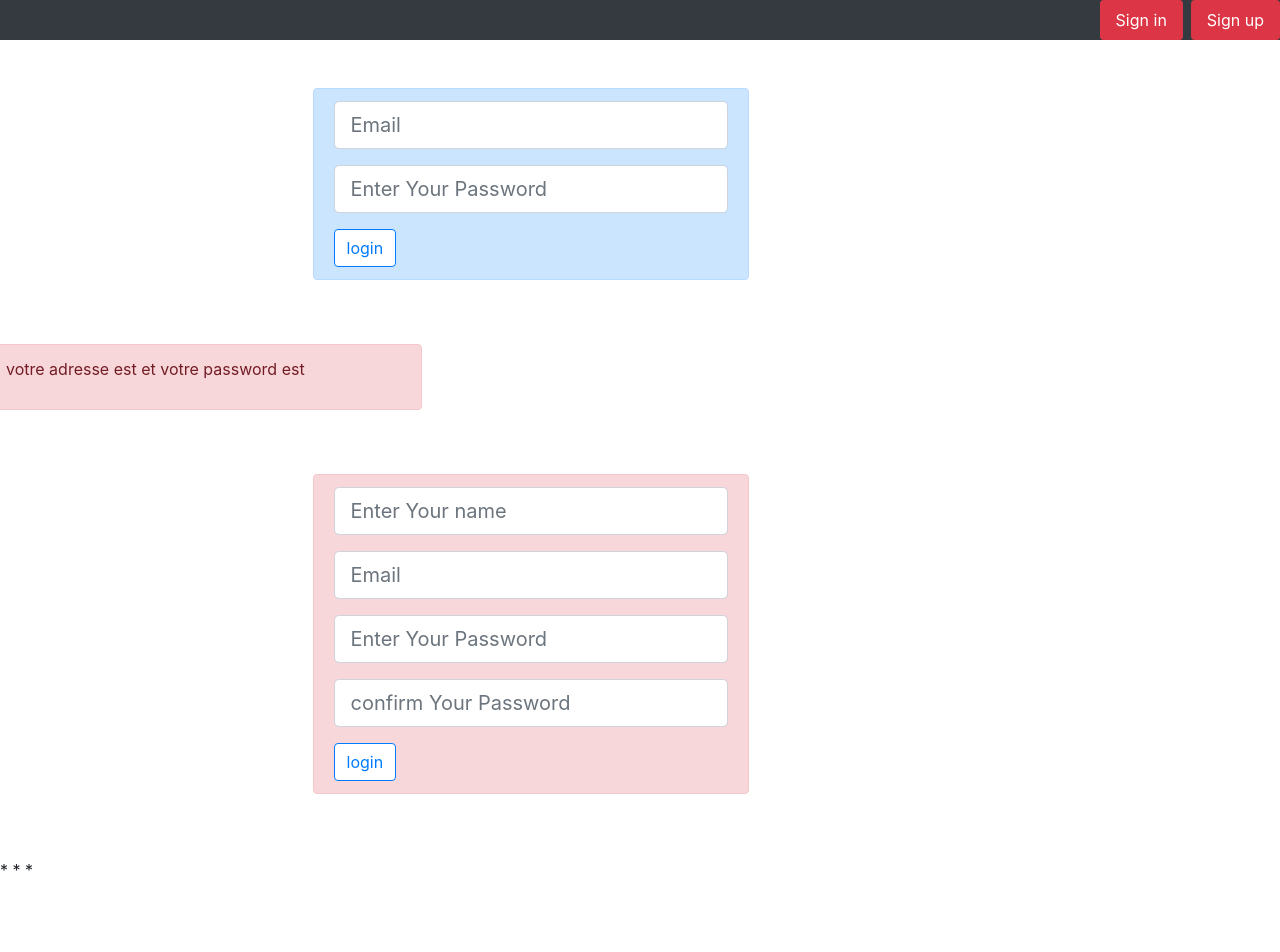
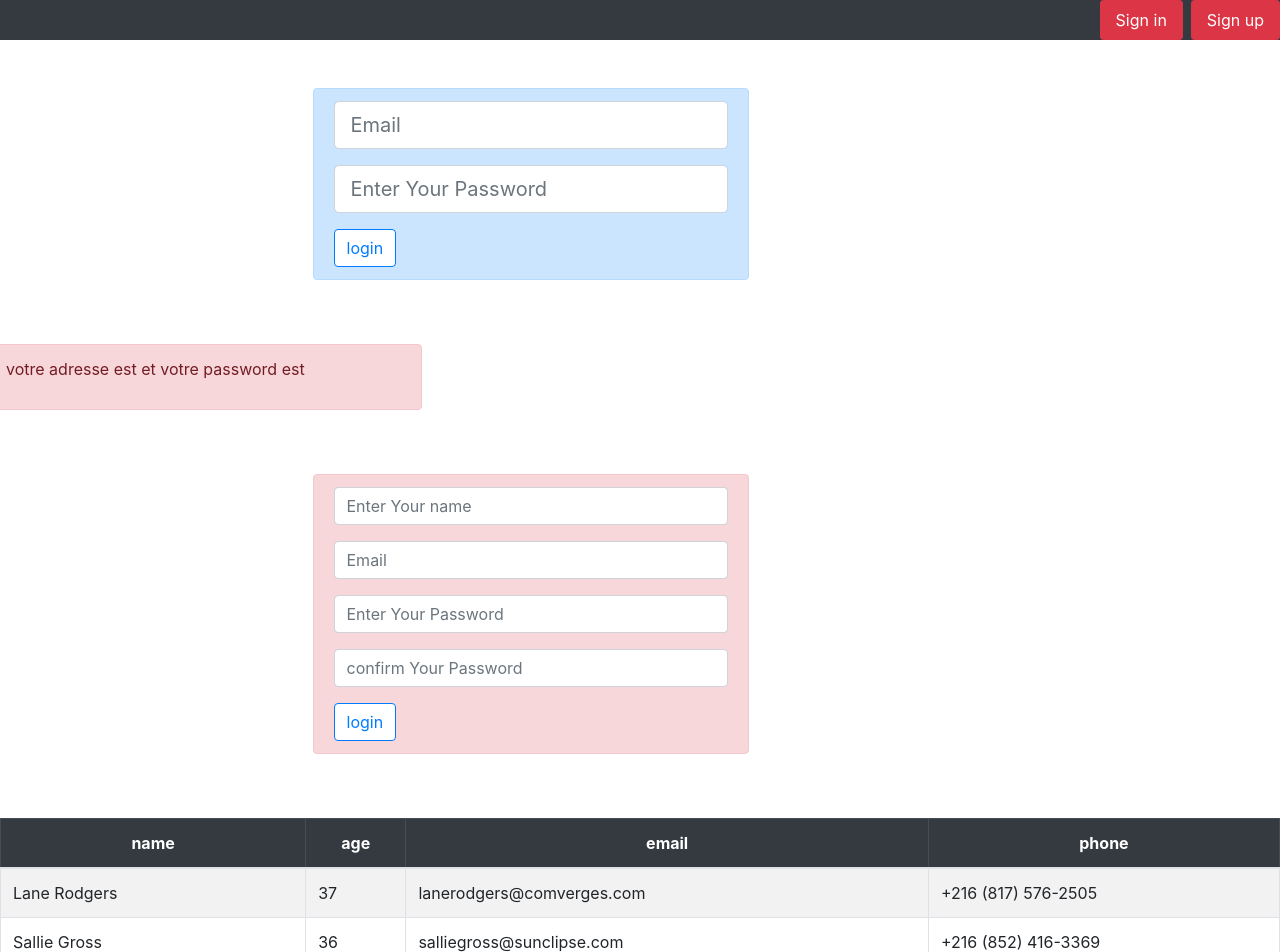
Before and after one commit to marwensghair95/angular1, an Angular app: page / in a window 1280 px wide. Shown: the top 952 px of the page. Before the commit the page ends 898 px from the top, so only its background shows below. Built offline with nearby package versions, Linux system fonts and the light colour scheme.

Commit message:
table user

```diff
--- a/src/app/login/login.component.ts
+++ b/src/app/login/login.component.ts
@@ -6,8 +6,8 @@ import { Component, OnInit } from '@angular/core';
   styleUrls: ['./login.component.css']
 })
 export class LoginComponent implements OnInit {
-public email: any= "";
-public pass: any= "" ;
+public email: String= "";
+public pass: String= "" ;
 
   constructor() { }
 
--- a/src/app/regiter/regiter.component.html
+++ b/src/app/regiter/regiter.component.html
@@ -4,25 +4,42 @@
 <div class="offset-md-3 col-6 col-md-4 alert alert-danger">
     <form>
         <div class="form-group">
-            <input class="form-control form-control-lg"  [(ngModel)]="username" name="email" type="email" placeholder="Enter Your name">
+            <input class="form-control " [ngClass]="{'is-invalid':submitted && username.length < 8,'is-valid':submitted && username.length > 8}"  [(ngModel)]="username" name="email" type="email" placeholder="Enter Your name">
         </div>
         <div class="form-group">
-            <input class="form-control form-control-lg"  [(ngModel)]="mail" name="email" type="email" placeholder="Email">
+            <input class="form-control" [ngClass]="{'is-valid':submitted && mail.indexOf('@')>1 && mail.indexOf('.')>1,'is-invalid':submitted && mail.indexOf('@')<1 && mail.indexOf('.')<1}"  [(ngModel)]="mail" name="email" type="email" placeholder="Email">
         </div>
         <div class="form-group">
-            <input class="form-control form-control-lg"  [(ngModel)]="passw" name="pass" type="password" placeholder="Enter Your Password">
+            <input class="form-control" [ngClass]="{'is-valid': submitted && passw.length >8 }" [(ngModel)]="passw" name="pass" type="password" placeholder="Enter Your Password">
         </div>
         <div class="form-group">
-            <input class="form-control form-control-lg"  [(ngModel)]="confpass" name="confpass" type="password" placeholder="confirm Your Password">
+            <input class="form-control " [ngClass]="{'is-valid':submitted && confpass.length >8 }" [(ngModel)]="confpass" name="confpass" type="password" placeholder="confirm Your Password">
         </div>
-        <div><a href="#" class="btn btn-outline-primary bg-white">login</a></div>
+        <div><button (click)="onSubmit()" class="btn btn-outline-primary bg-white" >login</button></div>
 
     </form>
 </div>
 </div>
 <div class="row mt-5 " >
 
-<div class="col-6 col-md-4 ">
-   <p>{{username}}* {{mail}} * {{passw}} *{{confpass}} </p>
+
 </div>
-</div>
+
+<table class="table table-hover table-striped table-bordered">
+    <thead class="table-dark  text-center">
+      <tr>
+        <th >name</th>
+        <th >age</th>
+        <th >email</th>
+        <th>phone</th>
+      </tr>
+    </thead>
+    <tbody>
+    <tr *ngFor="let user of users">
+    <td >{{ user.name }}</td>
+    <td >{{ user.age }}</td>
+    <td >{{ user.email }}</td>
+    <td >{{ user.phone }}</td>
+    </tr>
+</tbody>
+</table>
--- a/src/app/regiter/regiter.component.ts
+++ b/src/app/regiter/regiter.component.ts
@@ -6,14 +6,125 @@ import { Component, OnInit } from '@angular/core';
   styleUrls: ['./regiter.component.css']
 })
 export class RegiterComponent implements OnInit {
-  username :string;
-  mail:string;
-  passw:string;
-  confpass:string;
+  username :String="";
+  mail:String="";
+  passw:String="";
+  confpass:String="";
+  submitted = false;
+
+  users = [
+    {
+      "_id": "5faa9ae80082c23741eae400",
+      "index": 0,
+      "age": 37,
+      "name": "Lane Rodgers",
+      "gender": "male",
+      "company": "COMVERGES",
+      "email": "lanerodgers@comverges.com",
+      "phone": "+216 (817) 576-2505",
+      "address": "191 Bouck Court, Belva, North Dakota, 7969"
+    },
+    {
+      "_id": "5faa9ae8ae882e1388635f48",
+      "index": 1,
+      "age": 36,
+      "name": "Sallie Gross",
+      "gender": "female",
+      "company": "SUNCLIPSE",
+      "email": "salliegross@sunclipse.com",
+      "phone": "+216 (852) 416-3369",
+      "address": "171 Ridgecrest Terrace, Emerald, Colorado, 4314"
+    },
+    {
+      "_id": "5faa9ae8115ce8207af16bec",
+      "index": 2,
+      "age": 32,
+      "name": "Carlson Galloway",
+      "gender": "male",
+      "company": "NAVIR",
+      "email": "carlsongalloway@navir.com",
+      "phone": "+216 (867) 468-2570",
+      "address": "706 Hendrix Street, Kansas, Connecticut, 9852"
+    },
+    {
+      "_id": "5faa9ae891d8c99498616342",
+      "index": 3,
+      "age": 20,
+      "name": "Ora Brady",
+      "gender": "female",
+      "company": "FLEETMIX",
+      "email": "orabrady@fleetmix.com",
+      "phone": "+216 (880) 500-3284",
+      "address": "906 Berriman Street, Ahwahnee, Utah, 5406"
+    },
+    {
+      "_id": "5faa9ae8030470da83d98c64",
+      "index": 4,
+      "age": 22,
+      "name": "Elizabeth Richards",
+      "gender": "female",
+      "company": "TERAPRENE",
+      "email": "elizabethrichards@teraprene.com",
+      "phone": "+216 (871) 572-2444",
+      "address": "877 Stockholm Street, Thornport, Indiana, 6731"
+    },
+    {
+      "_id": "5faa9ae85a7c7b96efdf147b",
+      "index": 5,
+      "age": 22,
+      "name": "Autumn Hubbard",
+      "gender": "female",
+      "company": "BESTO",
+      "email": "autumnhubbard@besto.com",
+      "phone": "+216 (904) 531-3438",
+      "address": "112 Banker Street, Motley, Wyoming, 8232"
+    },
+    {
+      "_id": "5faa9ae8798a3973603521bb",
+      "index": 6,
+      "age": 33,
+      "name": "Dunn Riley",
+      "gender": "male",
+      "company": "ACCRUEX",
+      "email": "dunnriley@accruex.com",
+      "phone": "+216 (877) 401-3305",
+      "address": "269 Auburn Place, Neibert, Virgin Islands, 7410"
+    },
+    {
+      "_id": "5faa9ae8b5356742327c4af7",
+      "index": 7,
+      "age": 33,
+      "name": "Barton Briggs",
+      "gender": "male",
+      "company": "EURON",
+      "email": "bartonbriggs@euron.com",
+      "phone": "+216 (985) 444-2394",
+      "address": "951 Rutherford Place, Delco, Arizona, 374"
+    }
+  ];
 
   constructor() { }
 
   ngOnInit(): void {
+
   }
+  onSubmit() {
+    this.submitted = true;
+
+    // stop here if form is invalid
+    if (this.mail.length<8  || this.passw.length<8 || this.confpass.length<8 && this.username.length<8) {
+      alert('champs vide');
+        return;
+    }
+    else
+    if (this.passw==this.confpass) {
+       // display form values on success
+    alert('SUCCESS');
+
+    }
+    else
+    {alert('mdp invalid !');}
 
 }
+
+}
```
